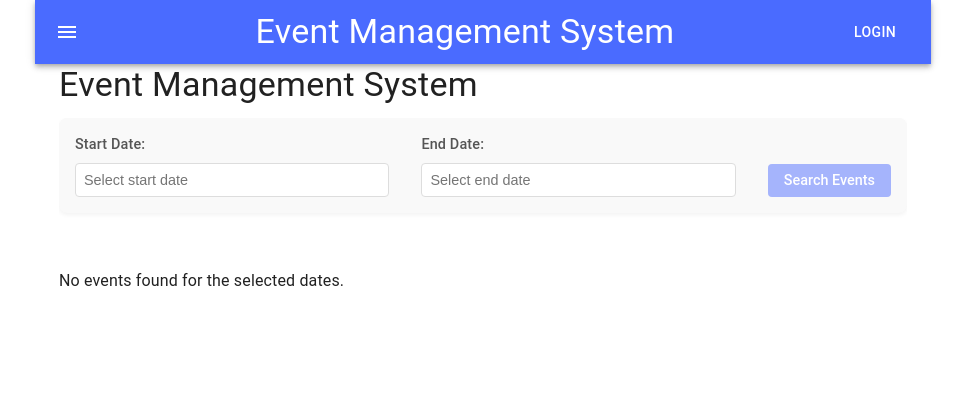
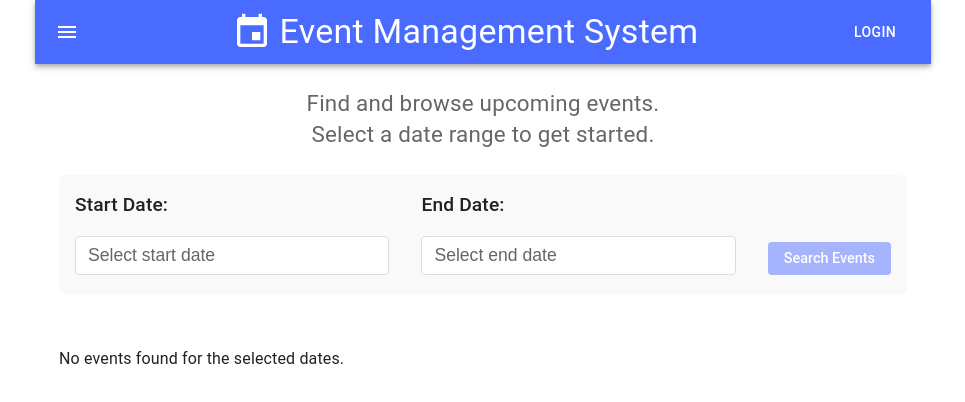
Before and after one commit to virgi1974/react-ticketing-app, a React (Vite) app: page / in a window 1280 px wide. Shown: the top 402 px of the page, without its empty margins (157-1122 px from the left). Built offline with nearby package versions, Linux system fonts and the light colour scheme.

Commit message:
refactoring styles

```diff
--- a/src/App.jsx
+++ b/src/App.jsx
@@ -80,12 +80,13 @@ function App() {
   const fixedWidth = "1152px"; // Define a consistent width value
 
   return (
-    <Box sx={{ margin: 0, padding: 0, width: "100%" }}>
+    <>
       <Navbar />
+      <Header />
       <Container maxWidth="lg" sx={{ pb: 2 }}>
-        <Typography variant="h4" component="h1" gutterBottom>
+        {/* <Typography variant="h4" component="h1" gutterBottom>
           Event Management System
-        </Typography>
+        </Typography> */}
 
         {/* Fixed width wrapper with !important flag */}
         <div
@@ -152,7 +153,7 @@ function App() {
           )}
         </div>
       </Container>
-    </Box>
+    </>
   );
 }
 
--- a/src/components/DateRangePicker.css
+++ b/src/components/DateRangePicker.css
@@ -16,17 +16,23 @@
 }
 
 .date-picker-field label {
+  font-size: 1.2rem;
   font-weight: 500;
-  color: #555;
-  font-size: 0.9rem;
+  margin-bottom: 8px;
+  display: block;
 }
 
 .date-input {
-  padding: 0.5rem;
+  padding: 8px 12px;
   border: 1px solid #ddd;
   border-radius: 4px;
-  font-size: 0.9rem;
+  font-size: 1.1rem;
   width: 100%;
+}
+
+.date-input::placeholder {
+  font-size: 1.1rem;
+  color: #666;
 }
 
 /* For larger screens, make the pickers side by side */
--- a/src/components/Header.jsx
+++ b/src/components/Header.jsx
@@ -1,46 +1,30 @@
 import { Box, Typography } from "@mui/material";
-import EventIcon from "@mui/icons-material/Event";
 
 const Header = () => {
   return (
     <Box
       sx={{
         textAlign: "center",
-        mb: 4,
+        mb: 3,
         display: "flex",
         flexDirection: "column",
         alignItems: "center",
       }}
     >
-      <Box
-        sx={{
-          backgroundColor: "primary.main",
-          borderRadius: "50%",
-          p: 2,
-          mb: 2,
-          display: "flex",
-          justifyContent: "center",
-          alignItems: "center",
-          width: 80,
-          height: 80,
-        }}
-      >
-        <EventIcon sx={{ fontSize: 40, color: "white" }} />
-      </Box>
-      <Typography
-        variant="h3"
-        component="h1"
-        sx={{ fontWeight: 700, color: "primary.dark" }}
-      >
-        Event Explorer
-      </Typography>
       <Typography
         variant="subtitle1"
         color="text.secondary"
-        sx={{ mt: 1, maxWidth: 600, mx: "auto" }}
+        sx={{
+          mt: 3,           // increased top margin
+          maxWidth: 600,
+          mx: "auto",
+          fontSize: '1.4rem',
+          lineHeight: 1.4
+        }}
       >
-        Find and browse upcoming events with our powerful event management
-        system. Select a date range to get started.
+        Find and browse upcoming events.
+        <br />
+        Select a date range to get started.
       </Typography>
     </Box>
   );
--- a/src/components/Navbar.jsx
+++ b/src/components/Navbar.jsx
@@ -12,6 +12,7 @@ import HomeIcon from "@mui/icons-material/Home";
 import CalendarTodayIcon from "@mui/icons-material/CalendarToday";
 import SettingsIcon from "@mui/icons-material/Settings";
 import InfoIcon from "@mui/icons-material/Info";
+import EventIcon from "@mui/icons-material/Event";
 
 const Navbar = () => {
   const [anchorEl, setAnchorEl] = useState(null);
@@ -65,7 +66,18 @@ const Navbar = () => {
             About
           </MenuItem>
         </Menu>
-        <Typography variant="h4" sx={{ flexGrow: 1, textAlign: "center" }}>
+        <Typography
+          variant="h4"
+          sx={{
+            flexGrow: 1,
+            textAlign: "center",
+            display: 'flex',
+            alignItems: 'center',
+            justifyContent: 'center',
+            gap: 1  // space between icon and text
+          }}
+        >
+          <EventIcon sx={{ fontSize: 40, color: "white" }} />
           Event Management System
         </Typography>
         <Button color="inherit">Login</Button>
```
